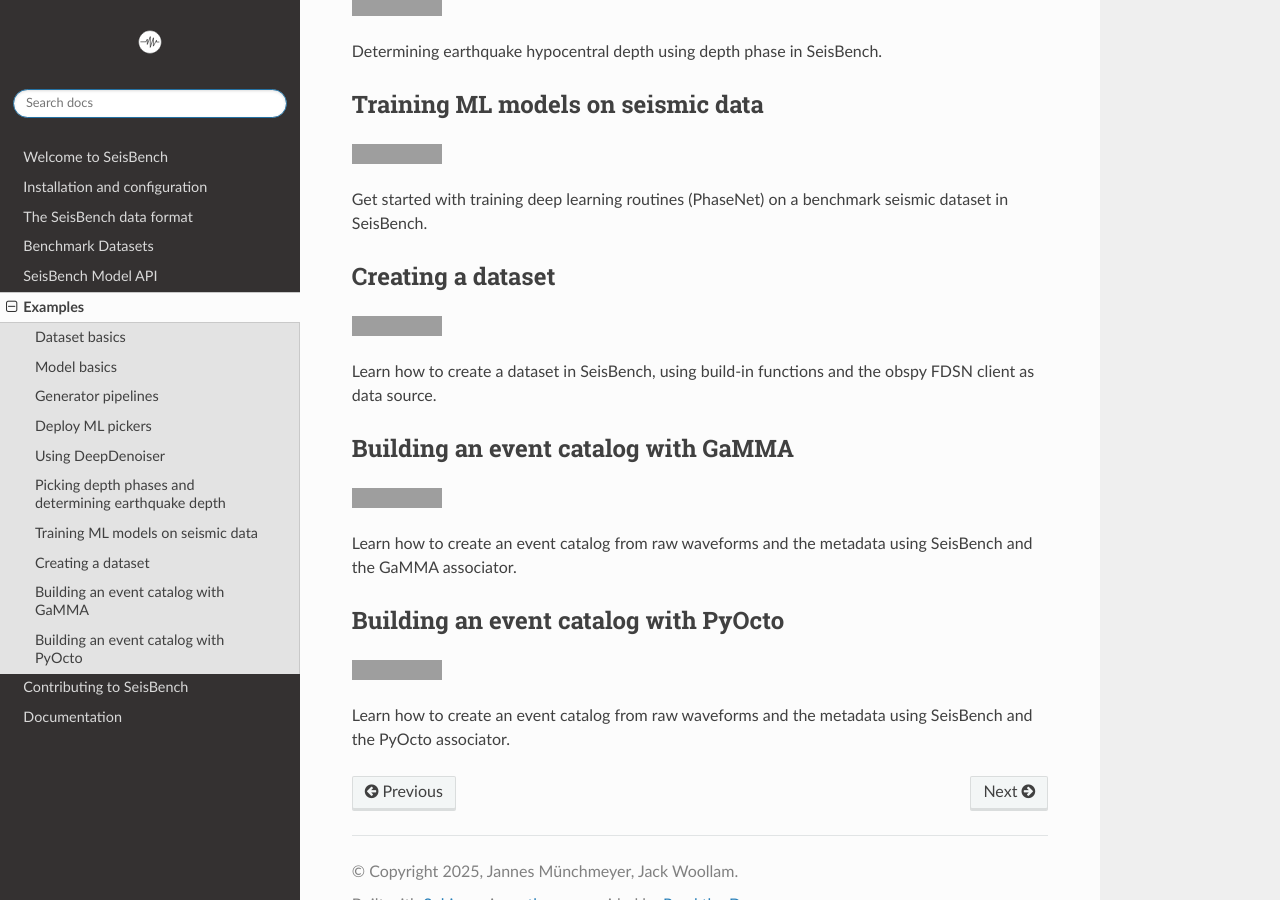
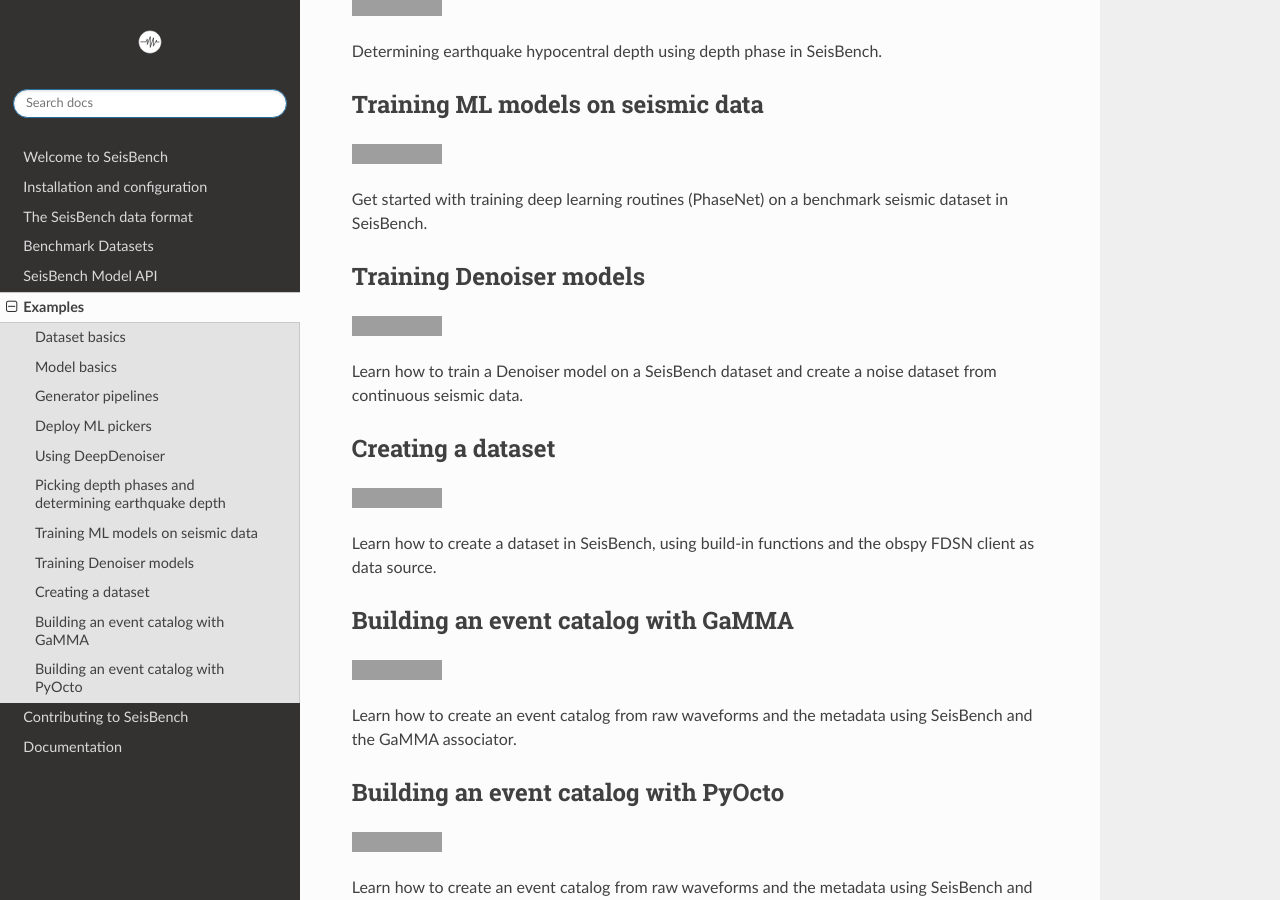
Before and after one commit to seisbench/seisbench, a Sphinx documentation site: the page built from docs/pages/examples.rst, in a window 1280 px wide and 900 px high, scrolled down 1032 px. Built offline with Sphinx 7.4.7 and the Read the Docs theme 3.1.0, drawn with Linux system fonts in a browser that asks for light colours; grey boxes are pictures that could not be loaded.

Commit message:
updated documentation for denoiser

```diff
--- a/docs/pages/documentation/models.rst
+++ b/docs/pages/documentation/models.rst
@@ -30,6 +30,11 @@ DeepDenoiser
 -----------------------------------
 
 .. autoclass:: seisbench.models.deepdenoiser.DeepDenoiser
+    :members:
+    :undoc-members:
+    :show-inheritance:
+
+.. autoclass:: seisbench.models.deepdenoiser.SeisDAE
     :members:
     :undoc-members:
     :show-inheritance:
--- a/docs/pages/examples.rst
+++ b/docs/pages/examples.rst
@@ -108,6 +108,20 @@ Training ML models on seismic data
 
 Get started with training deep learning routines (PhaseNet) on a benchmark seismic dataset in SeisBench.
 
+.. _training_denoiser:
+
+Training Denoiser models
+------------------------
+.. raw:: html
+
+    <embed>
+        <a href="https://colab.research.google.com/github/seisbench/seisbench/blob/main/examples/03e_training_denoiser.ipynb">
+            <img src="https://colab.research.google.com/assets/colab-badge.svg" alt="Open In Colab"/>
+        </a>
+    </embed>
+
+Learn how to train a Denoiser model on a SeisBench dataset and create a noise dataset from continuous seismic data.
+
 
 .. _creating_a_dataset:
 
--- a/docs/pages/models.rst
+++ b/docs/pages/models.rst
@@ -98,6 +98,8 @@ method. For a more in-depth explanation, see the :ref:`examples`.
 +--------------------------------------------------------------+-------------------------------------------+
 | :py:class:`~seisbench.models.deepdenoiser.DeepDenoiser`      | Denoising                                 |
 +--------------------------------------------------------------+-------------------------------------------+
+| :py:class:`~seisbench.models.deepdenoiser.SeisDAE`           | Denoising                                 |
++--------------------------------------------------------------+-------------------------------------------+
 | :py:class:`~seisbench.models.eqtransformer.EQTransformer`    | Earthquake Detection/Phase Picking        |
 +--------------------------------------------------------------+-------------------------------------------+
 | :py:class:`~seisbench.models.gpd.GPD`                        | Phase Picking                             |
```
Also changed, not shown: examples/README.md.
